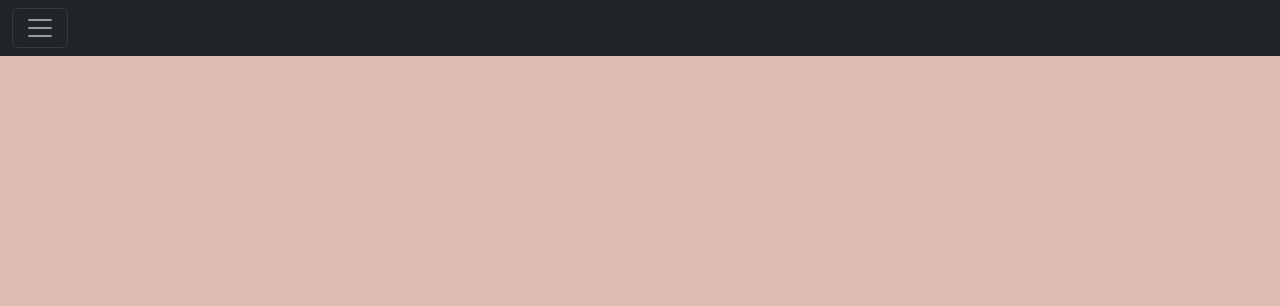
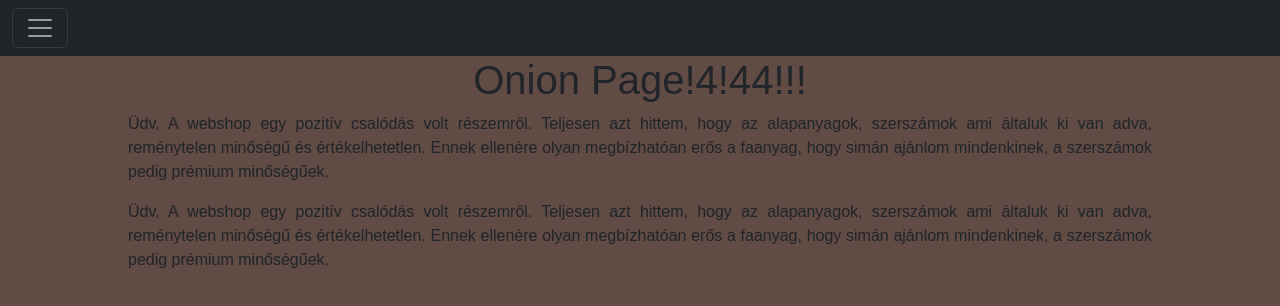
Before and after one commit to acsnorbika/csapatmunka, a plain HTML site: page Oldal/Velemenyek.html in a window 1280 px wide. Drawn offline with nearby package versions, Linux system fonts and the light colour scheme.

Commit message:
velemenyek oldal start

```diff
--- a/Oldal/Velemenyek.html
+++ b/Oldal/Velemenyek.html
@@ -6,7 +6,7 @@
     <meta name="viewport" content="width=device-width, initial-scale=1.0">
     <title>Vélemények</title>
     <link href="https://cdn.jsdelivr.net/npm/bootstrap@5.3.0-alpha1/dist/css/bootstrap.min.css" rel="stylesheet" integrity="sha384-GLhlTQ8iRABdZLl6O3oVMWSktQOp6b7In1Zl3/Jr59b6EGGoI1aFkw7cmDA6j6gD" crossorigin="anonymous">
-    <link rel="stylesheet" href="style.css">
+    <link rel="stylesheet" href="velemenyek.css">
 
 </head>
 <body>
@@ -18,7 +18,6 @@
           <a href="Szerszamkatalogus.html">Szerszámkatalógus</a>
           <a href="Rolunk.html">Rólunk</a>
           <a href="Velemenyek.html">Vélemények</a>
-          <span class="text-muted">Toggleable via the navbar brand.</span>
         </div>
       </div>
       <nav class="navbar navbar-dark bg-dark">
@@ -28,7 +27,15 @@
           </button>
         </div>
       </nav>
-
+      <h1>Onion Page!4!44!!!</h1>
+      <div class="opinion-section">
+        <p class="opinion-text">Üdv, A webshop egy pozitív csalódás volt részemről. Teljesen azt hittem, hogy az alapanyagok,
+          szerszámok ami általuk ki van adva, reménytelen minőségű és értékelhetetlen. Ennek ellenére
+          olyan megbízhatóan erős a faanyag, hogy simán ajánlom mindenkinek, a szerszámok pedig prémium minőségűek. </p>
+          <p class="opinion-text">Üdv, A webshop egy pozitív csalódás volt részemről. Teljesen azt hittem, hogy az alapanyagok,
+            szerszámok ami általuk ki van adva, reménytelen minőségű és értékelhetetlen. Ennek ellenére
+            olyan megbízhatóan erős a faanyag, hogy simán ajánlom mindenkinek, a szerszámok pedig prémium minőségűek. </p>
+      </div>
     <script src="https://cdn.jsdelivr.net/npm/bootstrap@5.3.0-alpha1/dist/js/bootstrap.bundle.min.js" integrity="sha384-w76AqPfDkMBDXo30jS1Sgez6pr3x5MlQ1ZAGC+nuZB+EYdgRZgiwxhTBTkF7CXvN" crossorigin="anonymous"></script>
 </body>
 </html>
--- /dev/null
+++ b/Oldal/velemenyek.css
@@ -0,0 +1,16 @@
+body{
+    font-family: Arial, sans-serif;
+    background: #614B45;
+}
+h1{
+    text-align: center;
+}
+.opinion-section{
+    width: 80%;
+    margin: 0 auto;
+    text-align: justify;
+}
+.opinion-text{
+    font-size: 16px;
+    line-height: 1.5;
+}
```
